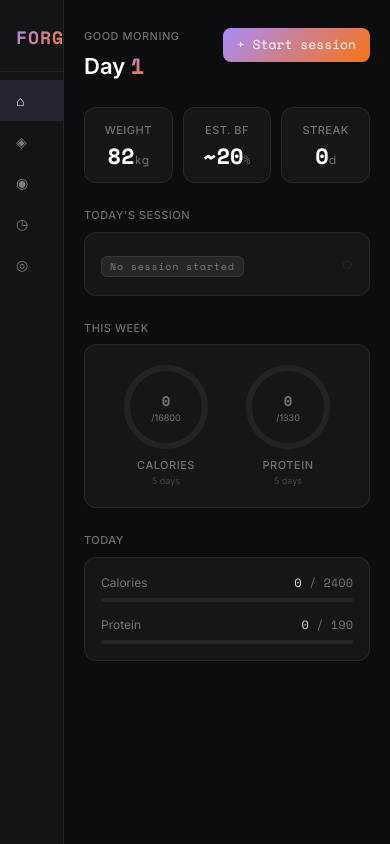
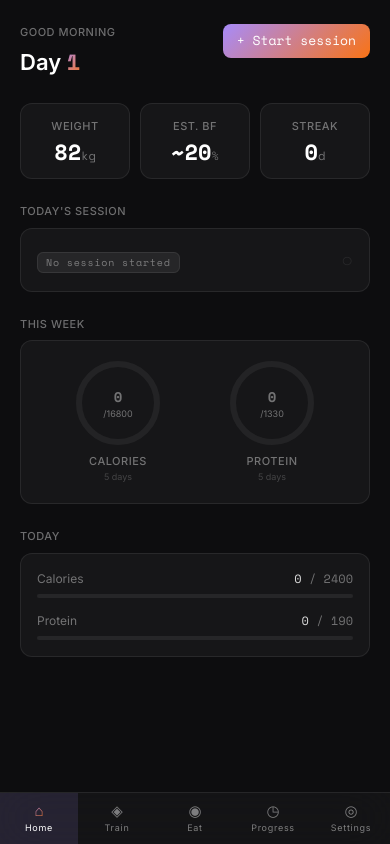
Before and after one commit to adammahjoub/forge-app, a React (Vite) app: page / in a window 390 px wide. Built offline with nearby package versions, Linux system fonts and the light colour scheme.

Commit message:
fix: sidebar desktop-only, bottom nav mobile, content maxWidth 680

```diff
--- a/src/App.jsx
+++ b/src/App.jsx
@@ -184,6 +184,44 @@ export default function App() {
           {activeTab === 'settings'  && <Settings {...shared} />}
         </div>
       </main>
+
+      {/* ── Mobile bottom nav (hidden on desktop via CSS) ─────────── */}
+      <nav className="bottom-nav" style={{
+        position: 'fixed', bottom: 0, left: 0, right: 0, zIndex: 40,
+        background: 'rgba(255,255,255,0.03)',
+        borderTop: '0.5px solid rgba(255,255,255,0.08)',
+        backdropFilter: 'blur(24px)',
+        WebkitBackdropFilter: 'blur(24px)',
+      }}>
+        {TABS.map(t => {
+          const active = activeTab === t.id
+          return (
+            <button key={t.id} onClick={() => setActiveTab(t.id)}
+              style={{
+                flex: 1, padding: '10px 0',
+                display: 'flex', flexDirection: 'column', alignItems: 'center', gap: 3,
+                background: active ? 'rgba(167,139,250,0.12)' : 'transparent',
+                border: 'none', cursor: 'pointer',
+                transition: 'background 150ms ease',
+              }}>
+              <span style={{
+                fontSize: 15, lineHeight: 1,
+                ...(active ? {
+                  background: 'linear-gradient(135deg,#a78bfa,#f97316)',
+                  WebkitBackgroundClip: 'text',
+                  WebkitTextFillColor: 'transparent',
+                } : { color: 'rgba(255,255,255,0.45)' }),
+              }}>{t.icon}</span>
+              <span style={{
+                fontSize: 9, letterSpacing: '0.08em',
+                fontFamily: 'Inter, sans-serif',
+                color: active ? '#FFFFFF' : 'rgba(255,255,255,0.45)',
+                transition: 'color 150ms ease',
+              }}>{t.label}</span>
+            </button>
+          )
+        })}
+      </nav>
     </div>
   )
 }
--- a/src/components/Dashboard.jsx
+++ b/src/components/Dashboard.jsx
@@ -87,7 +87,7 @@ export default function Dashboard({ settings, logs, workoutLogs, streak, daysOnP
   const nextSession  = !todayWorkout?.templateId
 
   return (
-    <div style={{ padding: '28px 20px', maxWidth: 600 }}>
+    <div style={{ padding: '24px 20px', maxWidth: 680, width: '100%' }}>
 
       {/* ── Header: greeting + CTA ───────────────────────────────── */}
       <div style={{ display: 'flex', justifyContent: 'space-between', alignItems: 'flex-start', marginBottom: 24 }}>
--- a/src/components/NutritionTracker.jsx
+++ b/src/components/NutritionTracker.jsx
@@ -61,7 +61,7 @@ export default function NutritionTracker({ settings, logs, updateTodayLog }) {
   const inputStyle = { width: '100%', padding: '10px 12px', fontSize: '13px' }
 
   return (
-    <div className="px-4 pt-8 pb-4 space-y-3 relative">
+    <div style={{ padding: '24px 20px', maxWidth: 680, width: '100%', position: 'relative' }} className="space-y-3">
 
       {/* Celebration */}
       {celebrate && (
--- a/src/components/Progress.jsx
+++ b/src/components/Progress.jsx
@@ -52,7 +52,7 @@ export default function Progress({ measurements, addMeasurement, settings }) {
   const inputStyle = { flex: 1, padding: '10px 12px', fontSize: '13px' }
 
   return (
-    <div className="px-4 pt-8 pb-4 space-y-3">
+    <div style={{ padding: '24px 20px', maxWidth: 680, width: '100%' }} className="space-y-3">
 
       {/* Header */}
       <div className="flex items-end justify-between mb-6">
--- a/src/components/Settings.jsx
+++ b/src/components/Settings.jsx
@@ -44,7 +44,7 @@ export default function Settings({ settings, updateSettings, resetData }) {
   ]
 
   return (
-    <div className="px-4 pt-8 pb-4 space-y-3">
+    <div style={{ padding: '24px 20px', maxWidth: 680, width: '100%' }} className="space-y-3">
 
       <div className="mb-6">
         <p className="text-[10px] tracking-[0.2em] mb-1" style={{ color: 'var(--muted)' }}>CONFIGURATION</p>
--- a/src/components/WorkoutLogger.jsx
+++ b/src/components/WorkoutLogger.jsx
@@ -64,7 +64,7 @@ export default function WorkoutLogger({ workoutLogs, updateWorkoutLog }) {
   const noHistory = Object.values(workoutLogs).filter(l => l.completed).length === 0
 
   return (
-    <div className="px-4 pt-8 pb-4 space-y-3">
+    <div style={{ padding: '24px 20px', maxWidth: 680, width: '100%' }} className="space-y-3">
       <div className="mb-6">
         <p className="text-[10px] tracking-[0.2em] mb-1" style={{ color: 'var(--muted)' }}>4-DAY SPLIT</p>
         <h1 className="text-5xl font-bold tracking-tight" style={{ color: 'var(--strong)' }}>TRAINING</h1>
--- a/src/index.css
+++ b/src/index.css
@@ -40,25 +40,27 @@ body {
 .font-mono { font-family: 'Space Mono', monospace; }
 
 /* ─── Sidebar layout ─────────────────────────────────────────────── */
-.sidebar {
-  position:   fixed;
-  left:       0; top: 0; bottom: 0;
-  background: rgba(255,255,255,0.03);
-  border-right: 0.5px solid rgba(255,255,255,0.08);
-  display:    flex;
-  flex-direction: column;
-  z-index:    40;
-  transition: width 200ms ease;
-  width:      64px;       /* mobile: icon-only */
-  overflow:   hidden;
-}
-.sidebar-label { display: none; }
-.main-content  { margin-left: 64px; }
+/* Mobile: sidebar hidden, bottom nav visible */
+.sidebar       { display: none; }
+.bottom-nav    { display: flex; }
+.main-content  { margin-left: 0; padding-bottom: 68px; }
+.sidebar-label { display: inline; }
 
+/* Desktop (≥640px): sidebar visible, bottom nav hidden */
 @media (min-width: 640px) {
-  .sidebar        { width: 200px; }
-  .sidebar-label  { display: inline; }
-  .main-content   { margin-left: 200px; }
+  .sidebar {
+    display:      flex;
+    position:     fixed;
+    left: 0; top: 0; bottom: 0;
+    width:        200px;
+    background:   rgba(255,255,255,0.03);
+    border-right: 0.5px solid rgba(255,255,255,0.08);
+    flex-direction: column;
+    z-index:      40;
+    overflow:     hidden;
+  }
+  .bottom-nav   { display: none; }
+  .main-content { margin-left: 200px; padding-bottom: 0; }
 }
 
 /* ─── Section label ──────────────────────────────────────────────── */
```
